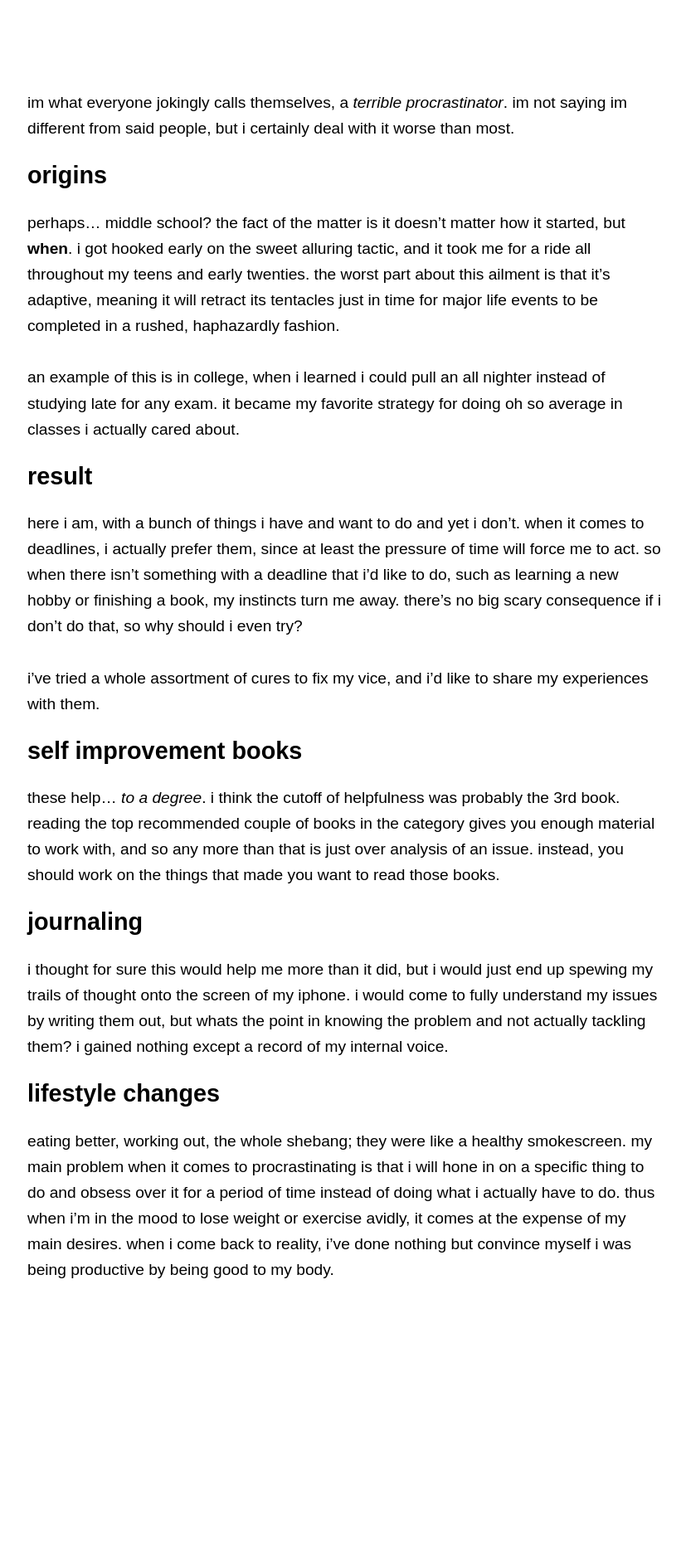
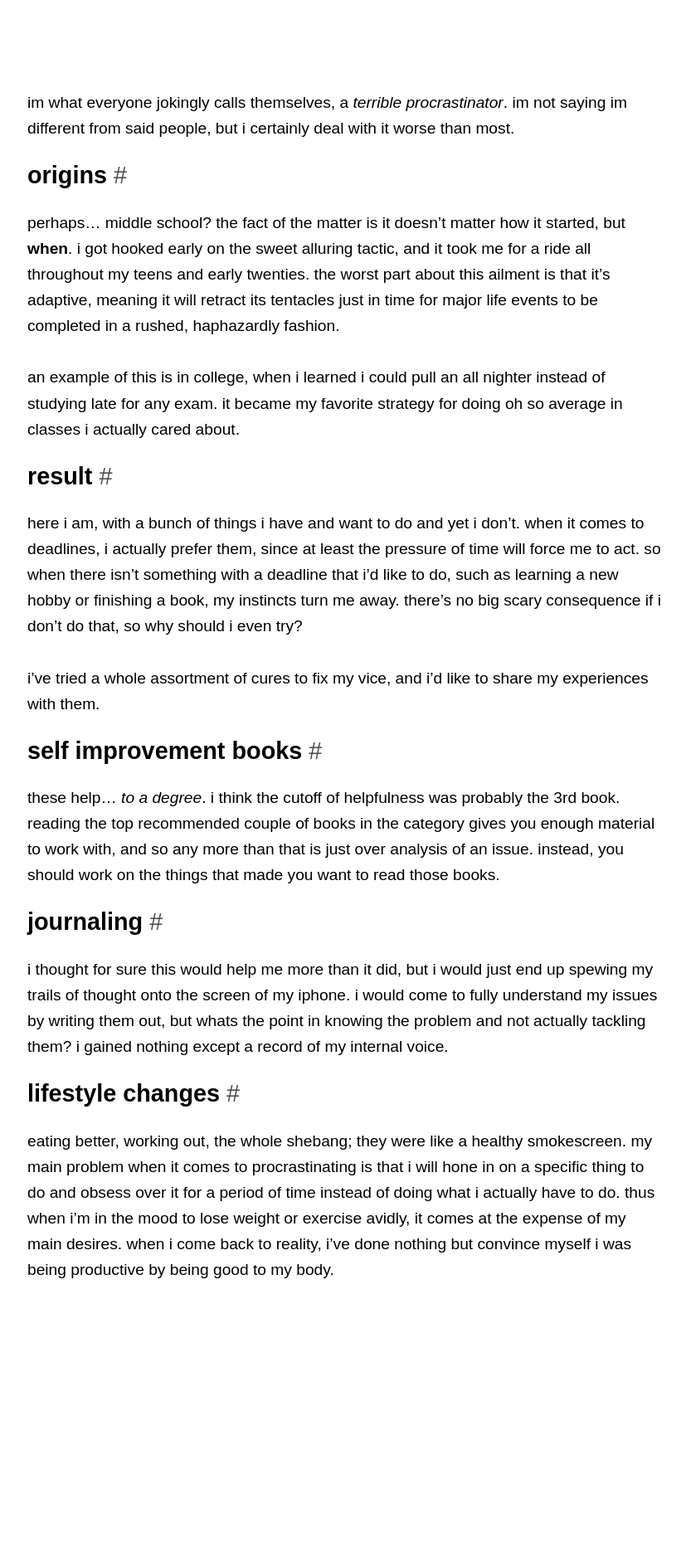
Before and after one commit to damondriscoll/blog.damondriscoll.com, a Jekyll site: the page built from _posts/2024-06-14-procrastination's tentacles.md, in a window 1280 px wide. Shown: the part 568-2439 px from the top of the page at 83% size, without its empty margins (223-1050 px from the left). Built offline with Jekyll 4.4.1, drawn with Linux system fonts in a browser that asks for light colours; our own code applies the rules of GitHub Pages for plain Markdown files.

Commit message:
project structure changed, sitemap, seo tags, anchor headings

```diff
--- a/_config.yml
+++ b/_config.yml
@@ -1,23 +1,27 @@
 title: damondriscoll
 description: a site where damon driscoll writes things
 url: https://damondriscoll.com
+email: damondriscoll@gmail.com
 author: damon driscoll
+
+plugins:
+  - jekyll-sitemap
+  - jekyll-seo-tag
 
 defaults:
   -
     scope:
-      path: "feed.xml"
-    values:
-      permalink: "/feed"
-  -
-    scope:
-      path: ""
+      path: "_pages/"
       type: "pages"
     values:
       permalink: ""
   -
     scope:
-      path: ""
+      path: "_posts/"
       type: "posts"
     values:
       permalink: "/blog/:title"
+
+include:
+ - _images
+ - _pages
--- /dev/null
+++ b/_includes/anchor_headings.html
@@ -0,0 +1,174 @@
+{% capture headingsWorkspace %}
+  {% comment %}
+    Copyright (c) 2018 Vladimir "allejo" Jimenez
+
+    Permission is hereby granted, free of charge, to any person
+    obtaining a copy of this software and associated documentation
+    files (the "Software"), to deal in the Software without
+    restriction, including without limitation the rights to use,
+    copy, modify, merge, publish, distribute, sublicense, and/or sell
+    copies of the Software, and to permit persons to whom the
+    Software is furnished to do so, subject to the following
+    conditions:
+
+    The above copyright notice and this permission notice shall be
+    included in all copies or substantial portions of the Software.
+
+    THE SOFTWARE IS PROVIDED "AS IS", WITHOUT WARRANTY OF ANY KIND,
+    EXPRESS OR IMPLIED, INCLUDING BUT NOT LIMITED TO THE WARRANTIES
+    OF MERCHANTABILITY, FITNESS FOR A PARTICULAR PURPOSE AND
+    NONINFRINGEMENT. IN NO EVENT SHALL THE AUTHORS OR COPYRIGHT
+    HOLDERS BE LIABLE FOR ANY CLAIM, DAMAGES OR OTHER LIABILITY,
+    WHETHER IN AN ACTION OF CONTRACT, TORT OR OTHERWISE, ARISING
+    FROM, OUT OF OR IN CONNECTION WITH THE SOFTWARE OR THE USE OR
+    OTHER DEALINGS IN THE SOFTWARE.
+  {% endcomment %}
+  {% comment %}
+    Version 1.0.13
+      https://github.com/allejo/jekyll-anchor-headings
+
+    "Be the pull request you wish to see in the world." ~Ben Balter
+
+    Usage:
+      {% include anchor_headings.html html=content anchorBody="#" %}
+
+    Parameters:
+      * html          (string) - the HTML of compiled markdown generated by kramdown in Jekyll
+
+    Optional Parameters:
+      * beforeHeading (bool)   : false  - Set to true if the anchor should be placed _before_ the heading's content
+      * headerAttrs   (string) :  ''    - Any custom HTML attributes that will be added to the heading tag; you may NOT use `id`;
+                                          the `%heading%` and `%html_id%` placeholders are available
+      * anchorAttrs   (string) :  ''    - Any custom HTML attributes that will be added to the `<a>` tag; you may NOT use `href`, `class` or `title`;
+                                          the `%heading%` and `%html_id%` placeholders are available
+      * anchorBody    (string) :  ''    - The content that will be placed inside the anchor; the `%heading%` placeholder is available
+      * anchorClass   (string) :  ''    - The class(es) that will be used for each anchor. Separate multiple classes with a space
+      * anchorTitle   (string) :  ''    - The `title` attribute that will be used for anchors
+      * h_min         (int)    :  1     - The minimum header level to build an anchor for; any header lower than this value will be ignored
+      * h_max         (int)    :  6     - The maximum header level to build an anchor for; any header greater than this value will be ignored
+      * bodyPrefix    (string) :  ''    - Anything that should be inserted inside of the heading tag _before_ its anchor and content
+      * bodySuffix    (string) :  ''    - Anything that should be inserted inside of the heading tag _after_ its anchor and content
+      * generateId    (true)   :  false - Set to true if a header without id should generate an id to use.
+
+    Output:
+      The original HTML with the addition of anchors inside of all of the h1-h6 headings.
+  {% endcomment %}
+
+  {% assign minHeader = include.h_min | default: 2 %}
+  {% assign maxHeader = include.h_max | default: 6 %}
+  {% assign beforeHeading = include.beforeHeading %}
+  {% assign headerAttrs = include.headerAttrs %}
+  {% assign nodes = include.html | split: '<h' %}
+
+  {% capture edited_headings %}{% endcapture %}
+
+  {% for _node in nodes %}
+    {% capture node %}{{ _node | strip }}{% endcapture %}
+
+    {% if node == "" %}
+      {% continue %}
+    {% endif %}
+
+    {% assign nextChar = node | replace: '"', '' | strip | slice: 0, 1 %}
+    {% assign headerLevel = nextChar | times: 1 %}
+
+    <!-- If the level is cast to 0, it means it's not a h1-h6 tag, so let's see if we need to fix it -->
+    {% if headerLevel == 0 %}
+      <!-- Split up the node based on closing angle brackets and get the first one. -->
+      {% assign firstChunk = node | split: '>' | first %}
+
+      <!-- If the first chunk does NOT contain a '<', that means we've broken another HTML tag that starts with 'h' -->
+      {% unless firstChunk contains '<' %}
+        {% capture node %}<h{{ node }}{% endcapture %}
+      {% endunless %}
+
+      {% capture edited_headings %}{{ edited_headings }}{{ node }}{% endcapture %}
+      {% continue %}
+    {% endif %}
+
+    {% capture _closingTag %}</h{{ headerLevel }}>{% endcapture %}
+    {% assign _workspace = node | split: _closingTag %}
+    {% capture _hAttrToStrip %}{{ _workspace[0] | split: '>' | first }}>{% endcapture %}
+    {% assign header = _workspace[0] | replace: _hAttrToStrip, '' %}
+    {% assign escaped_header = header | strip_html | strip %}
+
+    {% assign _classWorkspace = _workspace[0] | split: 'class="' %}
+    {% assign _classWorkspace = _classWorkspace[1] | split: '"' %}
+    {% assign _html_class = _classWorkspace[0] %}
+
+    {% if _html_class contains "no_anchor" %}
+      {% assign skip_anchor = true %}
+    {% else %}
+      {% assign skip_anchor = false %}
+    {% endif %}
+
+    {% assign _idWorkspace = _workspace[0] | split: 'id="' %}
+    {% if _idWorkspace[1] %}
+      {% assign _idWorkspace = _idWorkspace[1] | split: '"' %}
+      {% assign html_id = _idWorkspace[0] %}
+      {% assign h_attrs = headerAttrs %}
+    {% elsif include.generateId %}
+      <!-- If the header did not have an id we create one. -->
+      {% assign html_id = escaped_header | slugify %}
+      {% if html_id == "" %}
+        {% assign html_id = false %}
+      {% endif %}
+      <!-- Append the generated id to other potential header attributes. -->
+      {% capture h_attrs %}{{ headerAttrs }} id="%html_id%"{% endcapture %}
+    {% endif %}
+
+    <!-- Build the anchor to inject for our heading -->
+    {% capture anchor %}{% endcapture %}
+
+    {% if skip_anchor == false and html_id and headerLevel >= minHeader and headerLevel <= maxHeader %}
+      {% if h_attrs %}
+        {% capture _hAttrToStrip %}{{ _hAttrToStrip | split: '>' | first }} {{ h_attrs | strip | replace: '%heading%', escaped_header | replace: '%html_id%', html_id }}>{% endcapture %}
+      {% endif %}
+
+      {% capture anchor %}href="#{{ html_id }}"{% endcapture %}
+
+      {% if include.anchorClass %}
+        {% capture anchor %}{{ anchor }} class="{{ include.anchorClass }}"{% endcapture %}
+      {% endif %}
+
+      {% if include.anchorTitle %}
+        {% capture anchor %}{{ anchor }} title="{{ include.anchorTitle | replace: '%heading%', escaped_header }}"{% endcapture %}
+      {% endif %}
+
+      {% if include.anchorAttrs %}
+        {% capture anchor %}{{ anchor }} {{ include.anchorAttrs | replace: '%heading%', escaped_header | replace: '%html_id%', html_id }}{% endcapture %}
+      {% endif %}
+
+      {% capture anchor %}<a {{ anchor }}>{{ include.anchorBody | replace: '%heading%', escaped_header | default: '' }}</a>{% endcapture %}
+
+      <!-- In order to prevent adding extra space after a heading, we'll let the 'anchor' value contain it -->
+      {% if beforeHeading %}
+        {% capture anchor %}{{ anchor }} {% endcapture %}
+      {% else %}
+        {% capture anchor %} {{ anchor }}{% endcapture %}
+      {% endif %}
+    {% endif %}
+
+    {% capture new_heading %}
+<h{{ _hAttrToStrip }}
+  {{ include.bodyPrefix }}
+  {% if beforeHeading %}
+    {{ anchor }}{{ header }}
+  {% else %}
+    {{ header }}{{ anchor }}
+  {% endif %}
+  {{ include.bodySuffix }}
+</h{{ headerLevel }}>
+    {% endcapture %}
+
+    <!--
+    If we have content after the `</hX>` tag, then we'll want to append that here so we don't lost any content.
+    -->
+    {% assign chunkCount = _workspace | size %}
+    {% if chunkCount > 1 %}
+      {% capture new_heading %}{{ new_heading }}{{ _workspace | last }}{% endcapture %}
+    {% endif %}
+
+    {% capture edited_headings %}{{ edited_headings }}{{ new_heading }}{% endcapture %}
+  {% endfor %}
+{% endcapture %}{% assign headingsWorkspace = '' %}{{ edited_headings | strip }}
--- a/_layouts/default.html
+++ b/_layouts/default.html
@@ -25,12 +25,21 @@
           max-width: 80vh;
           max-height: 50vh;
         }
+        a[href^="#"] {
+            color: rgb(77, 77, 77);
+            font-weight: normal;
+            text-decoration: none;
+        }
+        a[href^="#"]:hover {
+            text-decoration: underline;
+        }
         @media print{
             body{
                 max-width:none
             }
         }
     </style>
+    {% seo %}
   </head>
   <body>
     <nav>
@@ -39,6 +48,6 @@
       <a href="/info/">info</a>
       <a href="/feed.xml">rss</a>
     </nav>
-    {{ content }}
+    {% include anchor_headings.html html=content anchorBody="#" %}
   </body>
 </html>
--- /dev/null
+++ b/_plugins/mail_obfuscate.rb
@@ -0,0 +1,17 @@
+require "base64"
+require "uri"
+
+module ObfuscateMailAddress
+  def mailObfuscate(input)
+    base64Mail = Base64.strict_encode64(Addressable::URI.encode(input))
+
+    # See http://techblog.tilllate.com/2008/07/20/ten-methods-to-obfuscate-e-mail-addresses-compared/
+    output = "<a href=\"#\" "
+    output += "data-contact=\"#{base64Mail}\" target=\"_blank\" "
+    output += "onfocus=\"this.href = 'mailto:' + atob(this.dataset.contact)\">"
+    output += "<script type=\"text/javascript\">document.write(atob(\"#{base64Mail}\"));</script></a>"
+    return output
+  end
+end
+
+Liquid::Template.register_filter(ObfuscateMailAddress)
--- a/_posts/2024-06-14-procrastination's tentacles.md
+++ b/_posts/2024-06-14-procrastination's tentacles.md
@@ -1,4 +1,4 @@
-![a stick figure sitting on a brown bench with a thought bubble coming out of his head thinking about tentacles](/imgs/2-1.png)
+![a stick figure sitting on a brown bench with a thought bubble coming out of his head thinking about tentacles](/_images/2-1.png)
 
 im what everyone jokingly calls themselves, a *terrible procrastinator*. im not saying im different from said people, but i certainly deal with it worse than most.
 
@@ -23,7 +23,7 @@
 ## lifestyle changes
 eating better, working out, the whole shebang; they were like a healthy smokescreen. my main problem when it comes to procrastinating is that i will hone in on a specific thing to do and obsess over it for a period of time instead of doing what i actually have to do. thus when i’m in the mood to lose weight or exercise avidly, it comes at the expense of my main desires. when i come back to reality, i’ve done nothing but convince myself i was being productive by being good to my body.
 
-![a stick figure running while smiling in a grass field of flowers](/imgs/2-2.png)
+![a stick figure running while smiling in a grass field of flowers](/_images/2-2.png)
 ## what works for me
 ***environment changes.*** there’s a good reason why inside of every starbucks there are at least 5 people trying to get work done. the shared atmosphere of people doing the things they care about is great for moral.
 \
```
Also changed, not shown: _posts/2024-06-13-departure.md (+1 -1 lines), _posts/2024-06-20-selfish hermit.md (+1 -1 lines), index.md (+1 -1 lines), Gemfile.lock, _images/1.png (renamed from imgs/1.png), _images/2-1.png (renamed from imgs/2-1.png), _images/2-2.png (renamed from imgs/2-2.png), _images/3.png (renamed from imgs/3.png), _images/welcome.png (renamed from imgs/welcome.png), _pages/404.md (renamed from 404.md), _pages/blog.md (renamed from blog.md), _pages/info.md (renamed from info.md).
